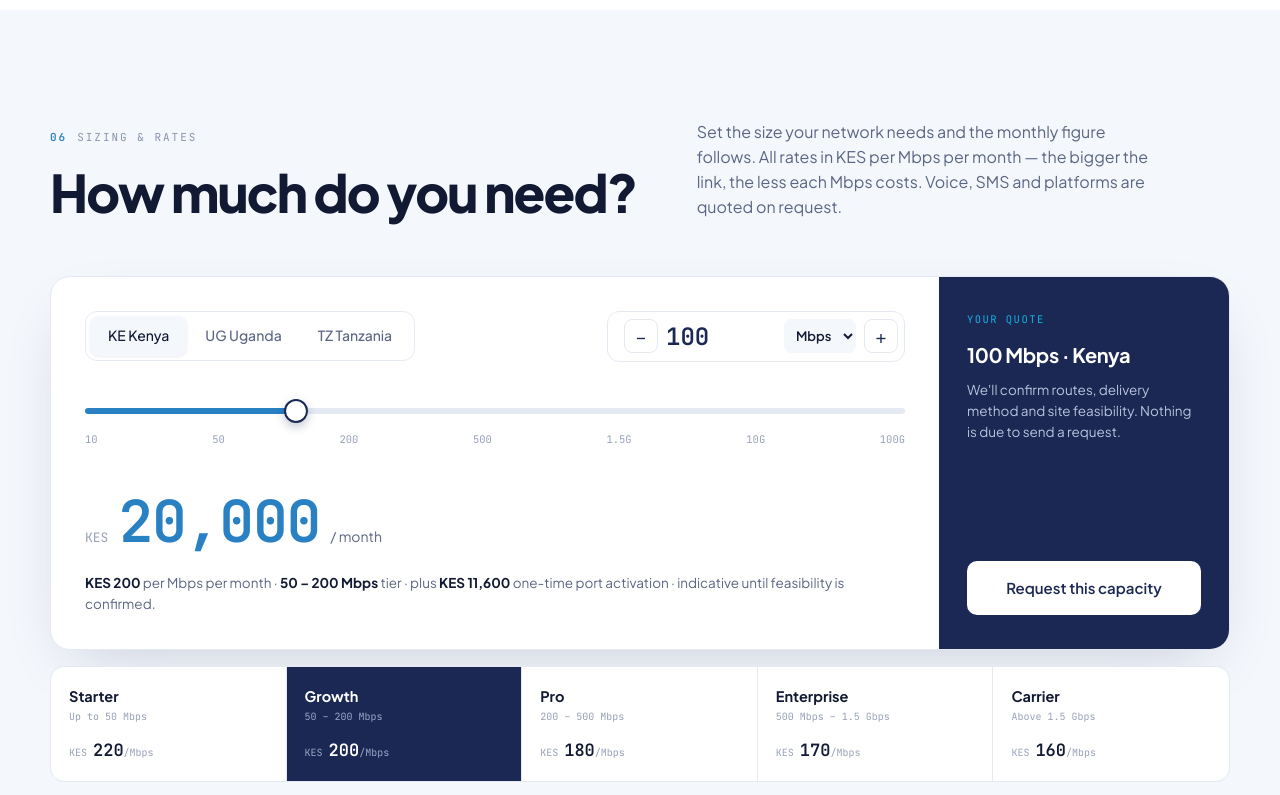
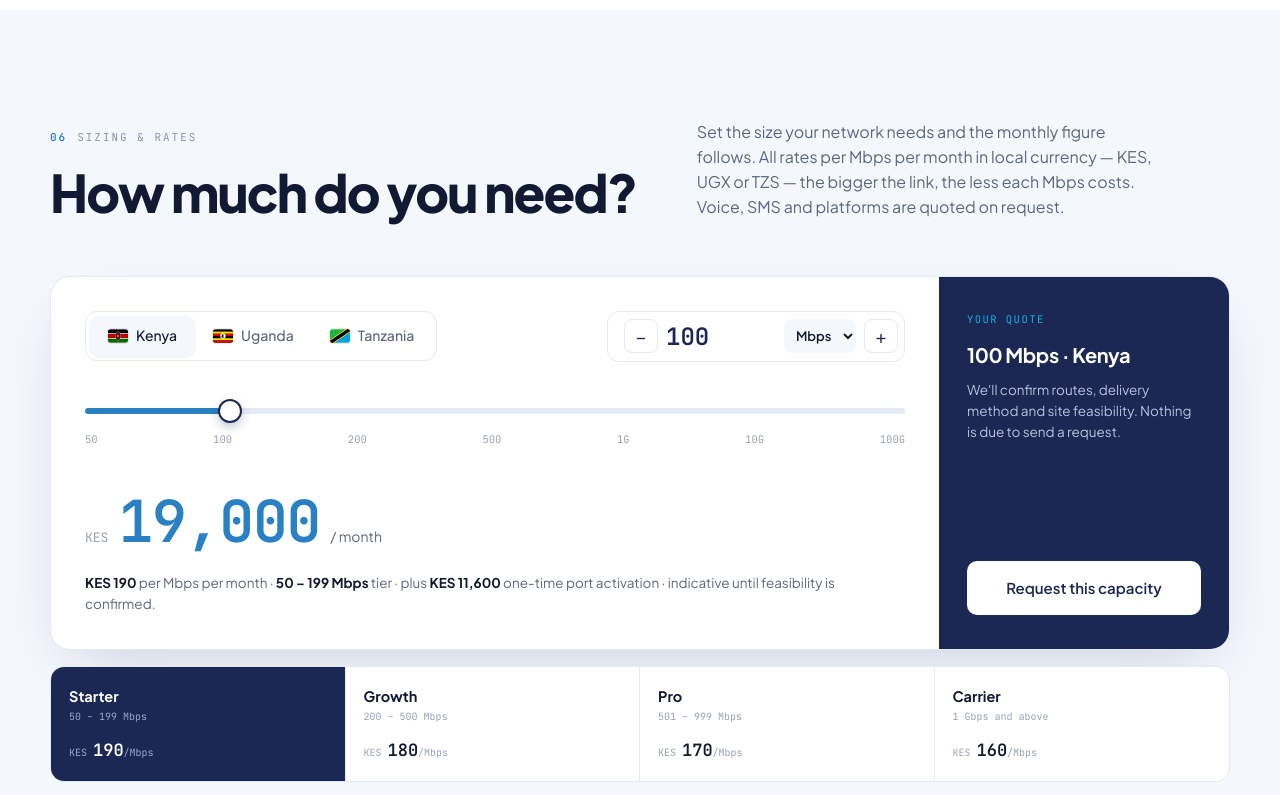
Before and after one commit to ateidanmike/endwave-website, a plain HTML site: page index.html in a window 1280 px wide. Shown: the part 6100-6895 px from the top of the page. Drawn offline with Linux system fonts and the light colour scheme.

Commit message:
Update capacity pricing tiers and add UGX/TZS rates
Four tiers: 50-199 Mbps 190, 200-500 Mbps 180, 501-999 Mbps 170,
1 Gbps+ 160 KES per Mbps. Uganda and Tanzania show converted local
prices and activation fee. Minimum capacity is now 50 Mbps.

Co-Authored-By: Claude Opus 5.5 <noreply@anthropic.com>
Claude-Session: https://claude.ai/code/session_015UoLhM9S9aCQ2mqtwA2qSQ

```diff
--- a/index.html
+++ b/index.html
@@ -212,7 +212,7 @@ h3{font-size:clamp(26px,3vw,34px);letter-spacing:-.03em}
 .calc-side p{font-size:13.5px;color:#B9C3DE}
 .calc-side .btn{margin-top:auto;background:#fff;color:var(--navy);justify-content:center}
 .calc-side .btn:hover{background:var(--cyan);color:#fff}
-.bands{display:grid;grid-template-columns:repeat(5,1fr);border:1px solid var(--line);border-radius:14px;overflow:hidden;margin-top:16px;background:#fff}
+.bands{display:grid;grid-template-columns:repeat(4,1fr);border:1px solid var(--line);border-radius:14px;overflow:hidden;margin-top:16px;background:#fff}
 .band{padding:18px;border-right:1px solid var(--line);transition:.3s;cursor:pointer}
 .band:last-child{border:0}
 .band h6{font-size:14.5px}
@@ -661,17 +661,17 @@ footer{background:var(--navy-2);color:#B9C3DE;padding:80px 0 34px}
   <div class="wrap">
     <div class="head reveal">
       <div><span class="eyebrow"><b>06</b> Sizing &amp; rates</span><h2>How much do you need?</h2></div>
-      <p>Set the size your network needs and the monthly figure follows. All rates in KES per Mbps per month — the bigger the link, the less each Mbps costs. Voice, SMS and platforms are quoted on request.</p>
+      <p>Set the size your network needs and the monthly figure follows. All rates per Mbps per month in local currency — KES, UGX or TZS — the bigger the link, the less each Mbps costs. Voice, SMS and platforms are quoted on request.</p>
     </div>
     <div class="calc reveal">
       <div class="calc-main">
         <div class="calc-top">
-          <div class="tabs" id="calcTabs"><button class="on" data-c="Kenya">KE Kenya</button><button data-c="Uganda">UG Uganda</button><button data-c="Tanzania">TZ Tanzania</button></div>
-          <div class="qty"><button type="button" id="minus" aria-label="Decrease">−</button><input id="mbps" type="number" min="10" max="100000" value="100" aria-label="Capacity in Mbps"><select id="unit"><option value="1">Mbps</option><option value="1000">Gbps</option></select><button type="button" id="plus" aria-label="Increase">+</button></div>
+          <div class="tabs" id="calcTabs"><button class="on" data-c="Kenya"><img class="flag" src="assets/flag-ke.svg" alt="">Kenya</button><button data-c="Uganda"><img class="flag" src="assets/flag-ug.svg" alt="">Uganda</button><button data-c="Tanzania"><img class="flag" src="assets/flag-tz.svg" alt="">Tanzania</button></div>
+          <div class="qty"><button type="button" id="minus" aria-label="Decrease">−</button><input id="mbps" type="number" min="50" max="100000" value="100" aria-label="Capacity in Mbps"><select id="unit"><option value="1">Mbps</option><option value="1000">Gbps</option></select><button type="button" id="plus" aria-label="Increase">+</button></div>
         </div>
         <div class="range"><input type="range" id="slider" min="0" max="600" value="40" aria-label="Capacity slider"></div>
-        <div class="ticks"><span>10</span><span>50</span><span>200</span><span>500</span><span>1.5G</span><span>10G</span><span>100G</span></div>
-        <div class="price"><small>KES</small><b id="total">20,600</b><span>/ month</span></div>
+        <div class="ticks"><span>50</span><span>100</span><span>200</span><span>500</span><span>1G</span><span>10G</span><span>100G</span></div>
+        <div class="price"><small id="cur">KES</small><b id="total">20,600</b><span>/ month</span></div>
         <p class="price-note" id="note"></p>
       </div>
       <div class="calc-side">
@@ -685,7 +685,7 @@ footer{background:var(--navy-2);color:#B9C3DE;padding:80px 0 34px}
     <div class="ready reveal">
       <div><small>Before activation</small><h5>Site readiness</h5><p>Last-mile fibre pulled to your BTS · router with BGP or static routing and a free optical port (e.g. SFP-enabled MikroTik) · power redundancy recommended.</p></div>
       <div><small>Hardware &amp; splicing</small><h5>On the day</h5><p>SFP modules, 1.25G 10 km — Huawei, Sopto or BIDI (one core) · a splicing technician on standby once the site is confirmed.</p></div>
-      <div class="fee"><small>Activation</small><h5>KES 11,600</h5><p>One-time port activation fee. Then billed monthly per Mbps.</p></div>
+      <div class="fee"><small>Activation</small><h5 id="actFee">KES 11,600</h5><p>One-time port activation fee. Then billed monthly per Mbps.</p></div>
     </div>
   </div>
 </section>
@@ -979,30 +979,38 @@ const dcs=[['UG · KLA','Raxio Uganda','Kampala','dc-raxio.svg'],['KE · NBO','A
 $('#dcs').innerHTML=dcs.map(([c,n,l,logo])=>`<div class="dc reveal"><div class="top"><span>${c}</span><span class="dot"></span></div><div class="logo"><img src="assets/${logo}" alt="${n} logo" loading="lazy"></div><h6>${n}</h6><p>${l}</p><span class="tag">Colocation</span><span class="tag">Cross-connect</span></div>`).join('');
 
 /* pricing */
-const bands=[['Starter',10,50,220,'Up to 50 Mbps',50],['Growth',51,200,200,'50 – 200 Mbps',100],['Pro',201,500,180,'200 – 500 Mbps',300],['Enterprise',501,1500,170,'500 Mbps – 1.5 Gbps',1000],['Carrier',1501,100000,160,'Above 1.5 Gbps',2000]];
-const stops=[10,50,200,500,1500,10000,100000];
+/* Tiers: [name, from Mbps, to Mbps, label, example Mbps]. Rates are per Mbps per month, by country (same order as tiers). */
+const bands=[['Starter',50,199,'50 – 199 Mbps',100],['Growth',200,500,'200 – 500 Mbps',300],['Pro',501,999,'501 – 999 Mbps',700],['Carrier',1000,100000,'1 Gbps and above',2000]];
+const cur={
+  Kenya:   {code:'KES',rates:[190,180,170,160],     activation:11600},
+  Uganda:  {code:'UGX',rates:[5200,4950,4700,4400], activation:320000},
+  Tanzania:{code:'TZS',rates:[3600,3420,3230,3040], activation:220000}
+};
+const stops=[50,100,200,500,1000,10000,100000];
 let mbps=100,country='Kenya';
 const toSlider=v=>{for(let i=0;i<6;i++){if(v<=stops[i+1]){const a=Math.log(stops[i]),b=Math.log(stops[i+1]);return (i+(Math.log(v)-a)/(b-a))*100}}return 600};
-const fromSlider=s=>{const i=Math.min(5,Math.floor(s/100)),t=s/100-i;const v=Math.exp(Math.log(stops[i])+t*(Math.log(stops[i+1])-Math.log(stops[i])));return v<1000?Math.round(v/10)*10||10:v<10000?Math.round(v/100)*100:Math.round(v/1000)*1000};
-$('#bands').innerHTML=bands.map((b,i)=>`<div class="band" data-i="${i}"><h6>${b[0]}</h6><small>${b[4]}</small><b><em>KES </em>${b[3]}<em>/Mbps</em></b></div>`).join('');
+const fromSlider=s=>{const i=Math.min(5,Math.floor(s/100)),t=s/100-i;const v=Math.exp(Math.log(stops[i])+t*(Math.log(stops[i+1])-Math.log(stops[i])));return v<1000?Math.max(50,Math.round(v/10)*10):v<10000?Math.round(v/100)*100:Math.round(v/1000)*1000};
+$('#bands').innerHTML=bands.map((b,i)=>`<div class="band" data-i="${i}"><h6>${b[0]}</h6><small>${b[3]}</small><b><em class="bc">KES </em><span class="br">${cur.Kenya.rates[i]}</span><em>/Mbps</em></b></div>`).join('');
 const label=v=>v>=1000?(v/1000).toLocaleString('en-US',{maximumFractionDigits:1})+' Gbps':v+' Mbps';
 function render(fromInput){
-  mbps=Math.max(10,Math.min(100000,mbps));
-  const bi=bands.findIndex(b=>mbps<=b[2]);const b=bands[bi<0?4:bi];
-  $('#total').textContent=fmt(mbps*b[3]);
-  $('#note').innerHTML=`<b>KES ${b[3]}</b> per Mbps per month · <b>${b[4]}</b> tier · plus <b>KES 11,600</b> one-time port activation · indicative until feasibility is confirmed${country!=='Kenya'?` · ${country} quotes can be billed in USD`:''}.`;
+  mbps=Math.max(50,Math.min(100000,mbps));
+  const bi=bands.findIndex(b=>mbps<=b[2]);const i=bi<0?bands.length-1:bi,b=bands[i],c=cur[country],rate=c.rates[i];
+  $('#cur').textContent=c.code;$('#actFee').textContent=`${c.code} ${fmt(c.activation)}`;
+  $$('.band').forEach((el,j)=>{el.querySelector('.bc').textContent=c.code+' ';el.querySelector('.br').textContent=fmt(c.rates[j])});
+  $('#total').textContent=fmt(mbps*rate);
+  $('#note').innerHTML=`<b>${c.code} ${fmt(rate)}</b> per Mbps per month · <b>${b[3]}</b> tier · plus <b>${c.code} ${fmt(c.activation)}</b> one-time port activation · indicative until feasibility is confirmed${country!=='Kenya'?` · ${country} quotes can also be billed in USD`:''}.`;
   $('#sideTitle').textContent=`${label(mbps)} · ${country}`;
-  $$('.band').forEach(el=>el.classList.toggle('on',+el.dataset.i===bands.indexOf(b)));
+  $$('.band').forEach(el=>el.classList.toggle('on',+el.dataset.i===i));
   const s=toSlider(mbps);const sl=$('#slider');if(!fromInput)sl.value=s;sl.style.setProperty('--p',s/6+'%');
   const u=+$('#unit').value;if(document.activeElement!==$('#mbps'))$('#mbps').value=+(mbps/u).toFixed(u>1?1:0);
 }
 $('#slider').oninput=e=>{mbps=fromSlider(+e.target.value);render(true)};
-$('#mbps').oninput=e=>{const v=+e.target.value*+$('#unit').value;if(v>=10){mbps=v;render()}};
+$('#mbps').oninput=e=>{const v=+e.target.value*+$('#unit').value;if(v>=50){mbps=v;render()}};
 $('#mbps').onblur=()=>render();
 $('#unit').onchange=()=>{$('#mbps').blur();render()};
-const step=d=>{const i=stops.findIndex(s=>mbps<s);const inc=mbps<50||(d<0&&mbps<=50)?10:mbps<1000?50:mbps<10000?500:10000;mbps=d>0?mbps+inc:mbps-inc;render()};
+const step=d=>{const i=stops.findIndex(s=>mbps<s);const inc=mbps<1000||(d<0&&mbps<=1000)?50:mbps<10000?500:10000;mbps=d>0?mbps+inc:mbps-inc;render()};
 $('#plus').onclick=()=>step(1);$('#minus').onclick=()=>step(-1);
-$$('.band').forEach(el=>el.onclick=()=>{mbps=bands[+el.dataset.i][5];render()});
+$$('.band').forEach(el=>el.onclick=()=>{mbps=bands[+el.dataset.i][4];render()});
 $$('#calcTabs button').forEach(b=>b.onclick=()=>{country=b.dataset.c;$$('#calcTabs button').forEach(x=>x.classList.toggle('on',x===b));render()});
 render();
 $('#reqCap').onclick=()=>{$('#fCap').value=mbps;$('#fCountry').value=country;pick('capacity',true);};
```
